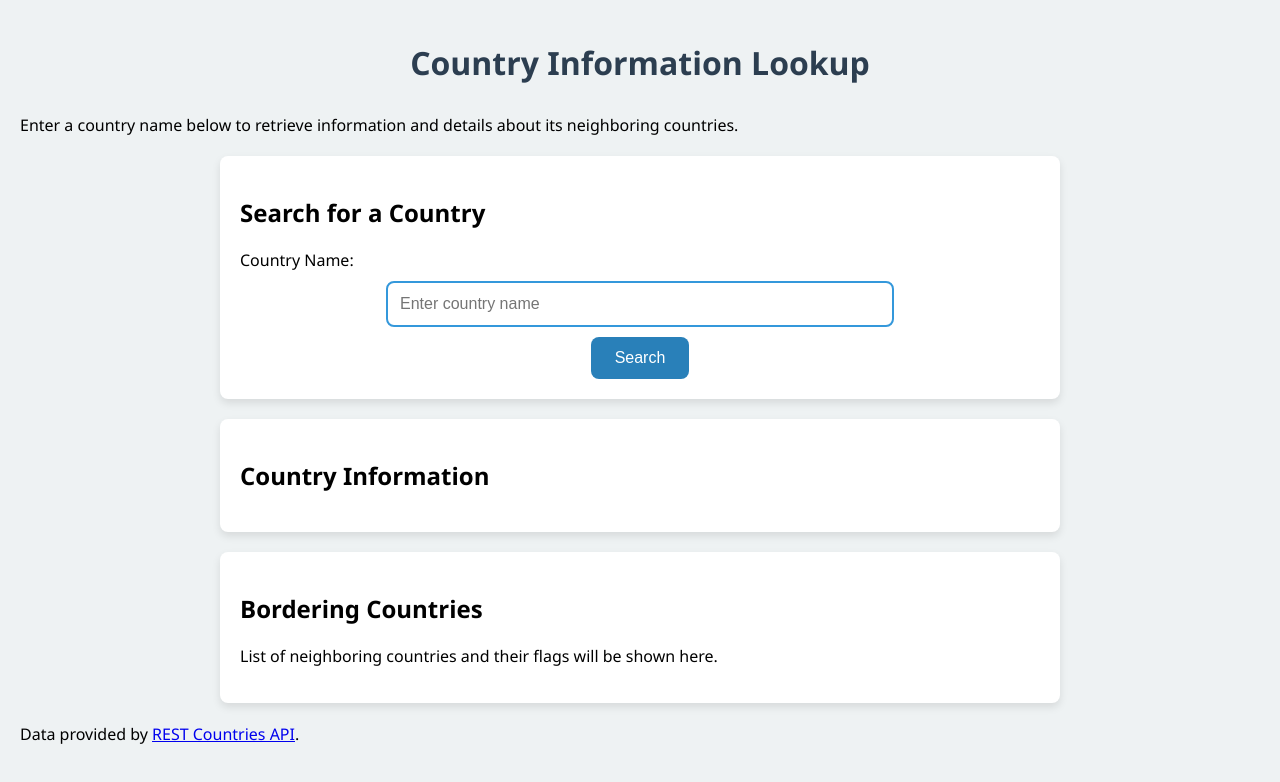
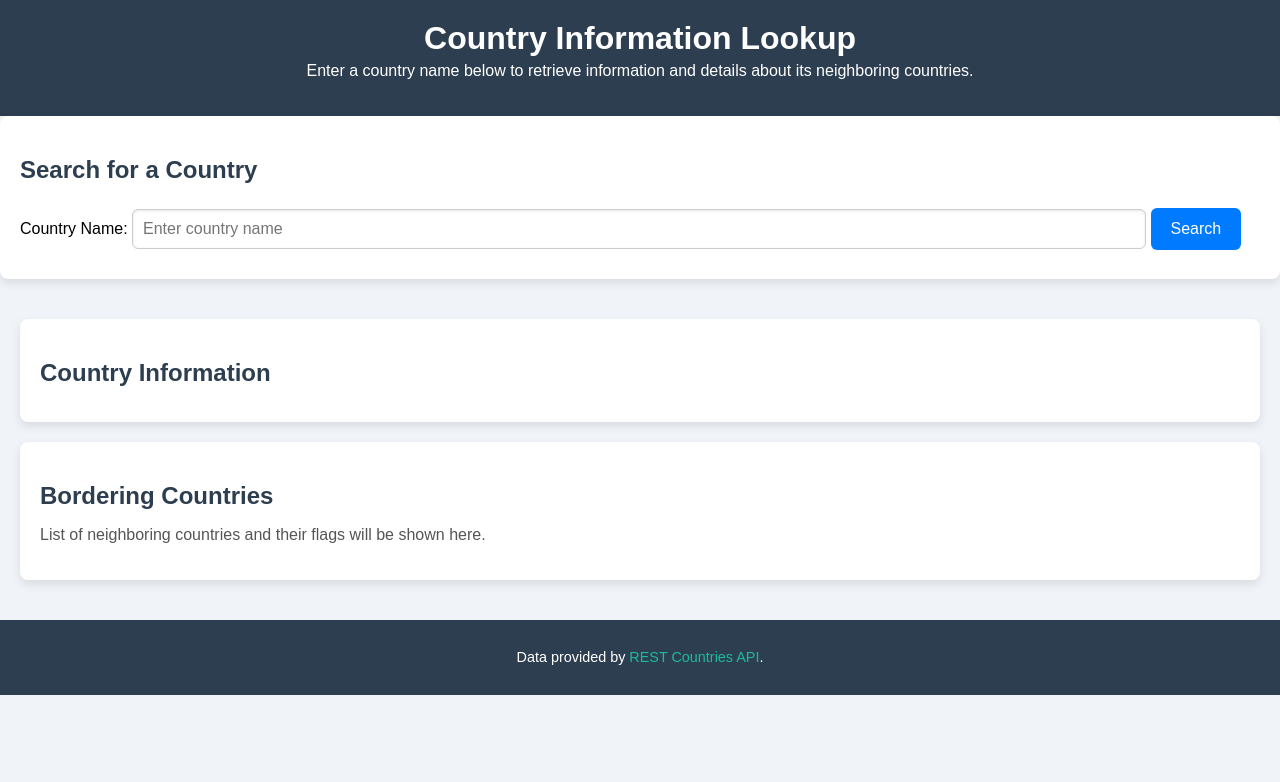
Before and after one commit to Ayanda-Bradley-Mzizi/country-info-web-app, a plain HTML site: page index.html in a window 1280 px wide. Drawn offline with Linux system fonts and the light colour scheme; a script that the page names is missing.

Commit message:
Update styles.css

```diff
--- a/styles.css
+++ b/styles.css
@@ -1,91 +1,124 @@
+/* General Body Styling */
 body {
-    font-family: 'Segoe UI', Tahoma, Geneva, Verdana, sans-serif;
-    background-color: #eef2f3;
+    font-family: 'Arial', sans-serif;
+    background-color: #f0f4f8;
     margin: 0;
+    padding: 0;
+}
+
+/* Header Styling */
+header {
+    background-color: #2d3e50;
+    color: #fff;
+    padding: 20px;
+    text-align: center;
+}
+
+header h1 {
+    margin: 0;
+    font-size: 2em;
+}
+
+header p {
+    margin-top: 5px;
+    font-size: 1em;
+}
+
+/* Main Section Styling */
+main {
     padding: 20px;
 }
 
-h1 {
-    text-align: center;
-    color: #2c3e50;
-    margin-bottom: 30px;
+section {
+    background-color: #fff;
+    padding: 20px;
+    margin-bottom: 20px;
+    border-radius: 8px;
+    box-shadow: 0 4px 10px rgba(0,0,0,0.1);
 }
 
-input[type="text"] {
-    width: 60%;
-    padding: 12px;
-    margin: 10px auto;
-    display: block;
-    border: 2px solid #3498db;
-    border-radius: 8px;
-    font-size: 16px;
-    transition: border 0.3s;
+h2 {
+    color: #2d3e50;
+    margin-bottom: 15px;
 }
 
-input[type="text"]:focus {
-    border-color: #2980b9;
+/* Input and Button Styling */
+input[type="text"] {
+    width: 80%;
+    padding: 10px;
+    margin: 10px 0;
+    border: 1px solid #ccc;
+    border-radius: 6px;
+    font-size: 16px;
+    box-shadow: inset 0 1px 3px rgba(0,0,0,0.1);
 }
 
 button {
-    padding: 12px 24px;
-    background-color: #2980b9;
+    padding: 12px 20px;
+    background-color: #007BFF;
     color: #fff;
     border: none;
-    border-radius: 8px;
+    border-radius: 6px;
+    font-size: 16px;
     cursor: pointer;
-    display: block;
-    margin: 0 auto;
-    font-size: 16px;
     transition: background-color 0.3s;
 }
 
 button:hover {
-    background-color: #1f6391;
+    background-color: #0056b3;
 }
 
-section {
-    width: 90%;
-    max-width: 800px;
-    margin: 20px auto;
-    padding: 20px;
-    background-color: #fff;
-    border-radius: 8px;
-    box-shadow: 0 4px 8px rgba(0,0,0,0.1);
-}
-
-#country-info, #bordering-countries {
-    margin-top: 20px;
+/* Country Info and Bordering Countries Styling */
+#country-info p, #bordering-countries p {
+    font-size: 1em;
+    color: #555;
 }
 
 #bordering-countries img {
-    width: 60px;
-    height: 40px;
-    object-fit: cover;
-    border-radius: 4px;
+    width: 70px;
+    height: auto;
+    border-radius: 6px;
     margin: 5px;
-    box-shadow: 0 2px 4px rgba(0,0,0,0.1);
+    box-shadow: 0 2px 5px rgba(0,0,0,0.1);
 }
 
+/* Footer Styling */
+footer {
+    background-color: #2d3e50;
+    color: #fff;
+    padding: 15px;
+    text-align: center;
+    font-size: 0.9em;
+}
+
+footer a {
+    color: #1abc9c;
+    text-decoration: none;
+}
+
+footer a:hover {
+    text-decoration: underline;
+}
+
+/* Error Message Styling */
 .error {
     color: #e74c3c;
     text-align: center;
+    font-weight: bold;
+    padding: 10px;
+    border: 1px solid #e74c3c;
+    border-radius: 5px;
+    background-color: #fdecea;
     margin-top: 10px;
-    font-weight: bold;
 }
 
-.info-item {
-    margin-bottom: 10px;
-    padding: 8px;
-    border-left: 4px solid #3498db;
-    background-color: #f0f8ff;
-    border-radius: 4px;
+/* Media Queries for Responsiveness */
+@media (max-width: 600px) {
+    input[type="text"] {
+        width: 100%;
+    }
+
+    button {
+        width: 100%;
+    }
 }
-
-.country-flag {
-    width: 100%;
-    max-width: 400px;
-    display: block;
-    margin: 10px auto;
-    border-radius: 4px;
-    border: 1px solid #ddd;
-}
```
